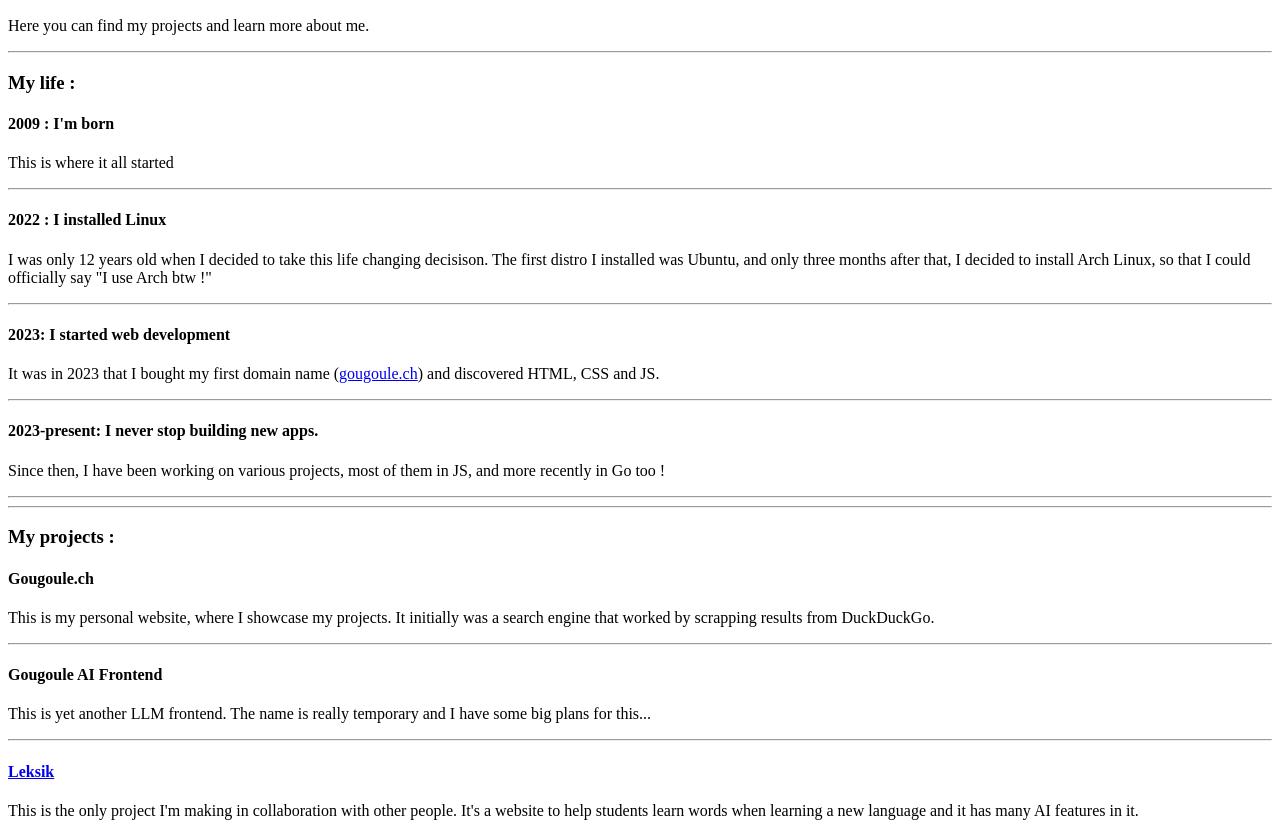
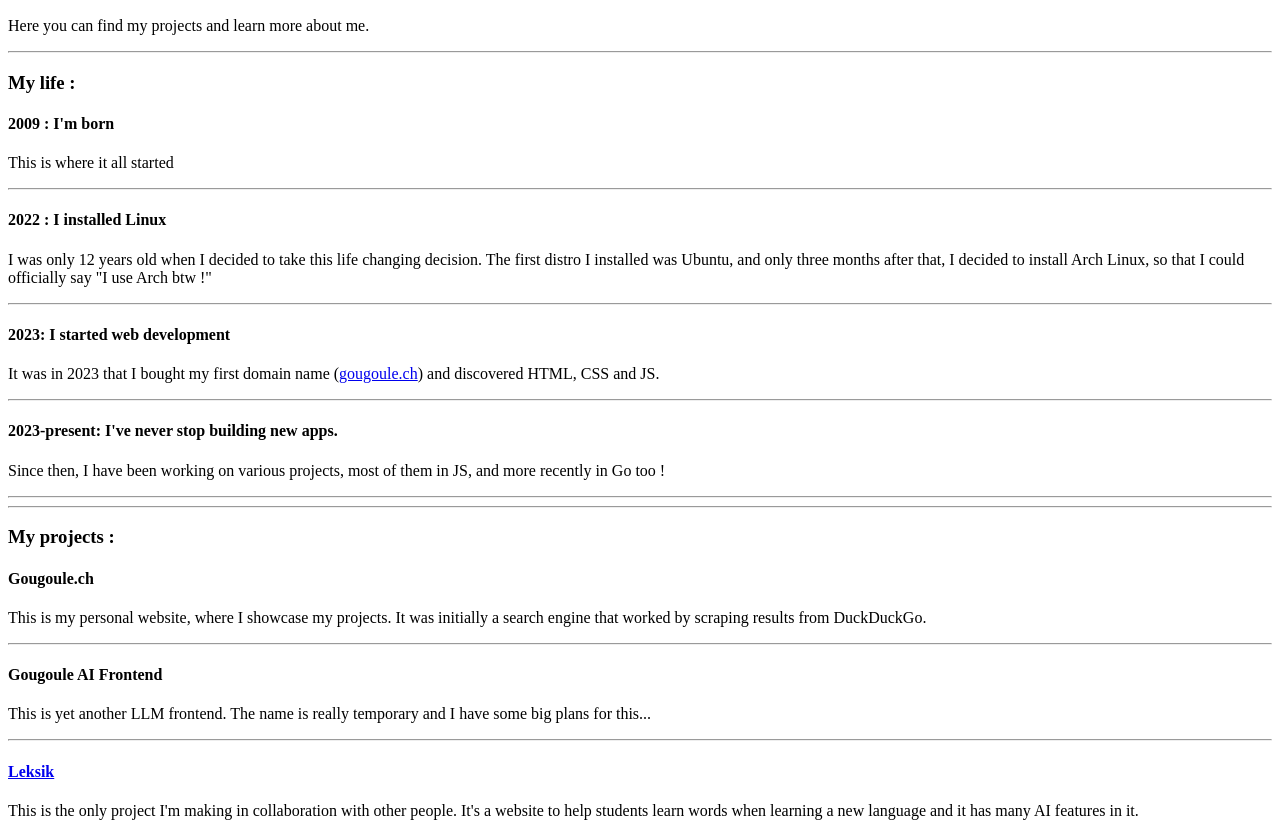
Before and after one commit to pioucraft/gougoule.ch, a plain HTML site: page index.html in a window 1280 px wide. Shown: the part 110-946 px from the top of the page. Drawn offline with Linux system fonts and the light colour scheme.

Commit message:
Fix typos

```diff
--- a/index.html
+++ b/index.html
@@ -20,18 +20,18 @@
     <p>This is where it all started</p>
     <hr>
     <h4>2022 : I installed Linux</h4>
-    <p>I was only 12 years old when I decided to take this life changing decisison. The first distro I installed was Ubuntu, and only three months after that, I decided to install Arch Linux, so that I could officially say "I use Arch btw !"</p>
+    <p>I was only 12 years old when I decided to take this life changing decision. The first distro I installed was Ubuntu, and only three months after that, I decided to install Arch Linux, so that I could officially say "I use Arch btw !"</p>
     <hr>
     <h4>2023: I started web development</h4>
     <p>It was in 2023 that I bought my first domain name (<a href="https://gougoule.ch">gougoule.ch</a>) and discovered HTML, CSS and JS.</p>
     <hr>
-    <h4>2023-present: I never stop building new apps.</h4>
+    <h4>2023-present: I've never stop building new apps.</h4>
     <p>Since then, I have been working on various projects, most of them in JS, and more recently in Go too !</p>
     <hr>
     <hr>
     <h3>My projects :</h3>
     <h4>Gougoule.ch</h4>
-    <p>This is my personal website, where I showcase my projects. It initially was a search engine that worked by scrapping results from DuckDuckGo.</p>
+    <p>This is my personal website, where I showcase my projects. It was initially a search engine that worked by scraping results from DuckDuckGo.</p>
     <hr>
     <h4>Gougoule AI Frontend</h4>
     <p>This is yet another LLM frontend. The name is really temporary and I have some big plans for this...</p>
```
